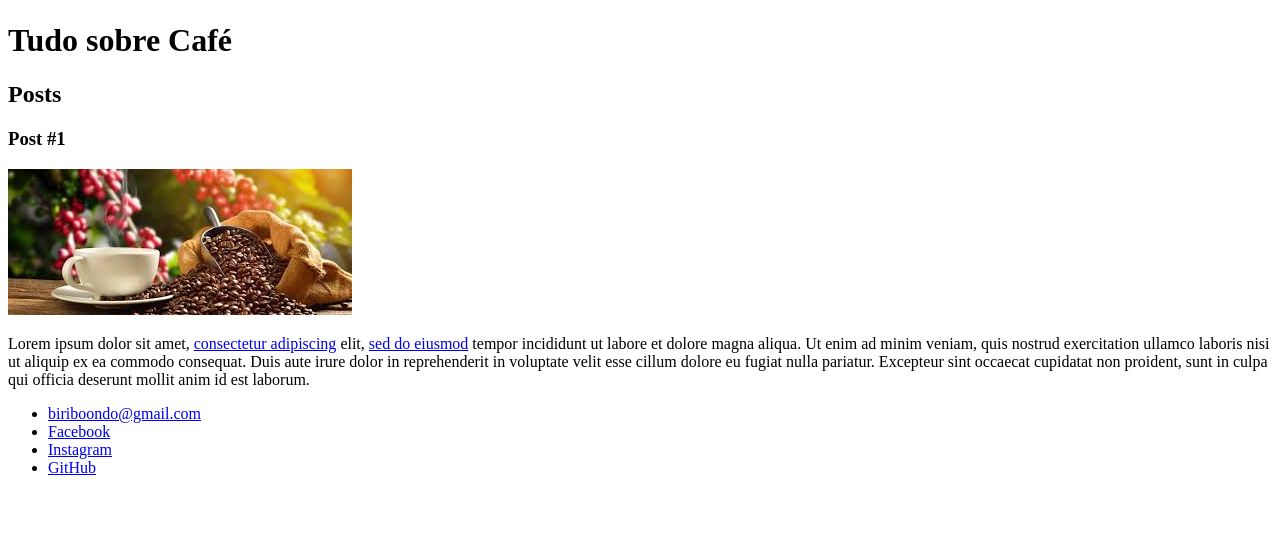
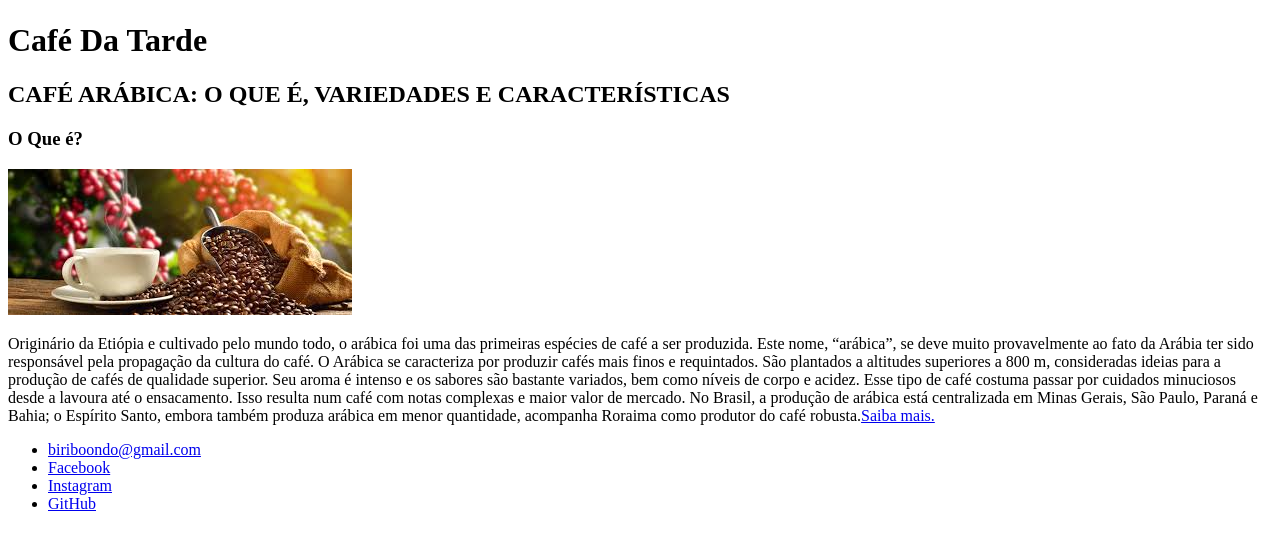
Before and after one commit to Biriboondo/projeto-curso-git, a plain HTML site: page index.html in a window 1280 px wide. Shown: the part 111-658 px from the top of the page. Drawn offline with Linux system fonts and the light colour scheme.

Commit message:
modificando textos

```diff
--- a/index.html
+++ b/index.html
@@ -7,19 +7,23 @@
     <body>
         <header>
             <img src="cafe.jpg" alt="Ilustração café">
-            <h1>Tudo sobre Café</h1>
+            <h1>Café Da Tarde</h1>
         </header>
         <section>
             <header>
-                <h2>Posts</h2>
+                <h2>CAFÉ ARÁBICA: O QUE É, VARIEDADES E CARACTERÍSTICAS</h2>
             </header>
             <article>
                 <header>
-                    <h3>Post #1</h3>
+                    <h3>O Que é?</h3>
                     <img src="plantacao.jpg" alt="Plantação de café">
                 </header>
                 <p>
-                    Lorem ipsum dolor sit amet, <a href="https://www.youtube.com/watch?v=bdABaFKlEA4" target="_blank">consectetur adipiscing</a> elit, <a href="mailto:biriboondo@gmail.com">sed do eiusmod</a> tempor incididunt ut labore et dolore magna aliqua. Ut enim ad minim veniam, quis nostrud exercitation ullamco laboris nisi ut aliquip ex ea commodo consequat. Duis aute irure dolor in reprehenderit in voluptate velit esse cillum dolore eu fugiat nulla pariatur. Excepteur sint occaecat cupidatat non proident, sunt in culpa qui officia deserunt mollit anim id est laborum.
+                    Originário da Etiópia e cultivado pelo mundo todo, o arábica foi uma das primeiras espécies de café a ser produzida. Este nome, “arábica”, se deve muito provavelmente ao fato da Arábia ter sido responsável pela propagação da cultura do café.
+
+O Arábica se caracteriza por produzir cafés mais finos e requintados. São plantados a altitudes superiores a 800 m, consideradas ideias para a produção de cafés de qualidade superior. Seu aroma é intenso e os sabores são bastante variados, bem como níveis de corpo e acidez.
+
+Esse tipo de café costuma passar por cuidados minuciosos desde a lavoura até o ensacamento. Isso resulta num café com notas complexas e maior valor de mercado. No Brasil, a produção de arábica está centralizada em Minas Gerais, São Paulo, Paraná e Bahia; o Espírito Santo, embora também produza arábica em menor quantidade, acompanha Roraima como produtor do café robusta.<a href="https://www.youtube.com/watch?v=bdABaFKlEA4" target="_blank">Saiba mais.</a>
                 </p>
             </article>
         </section>
```
